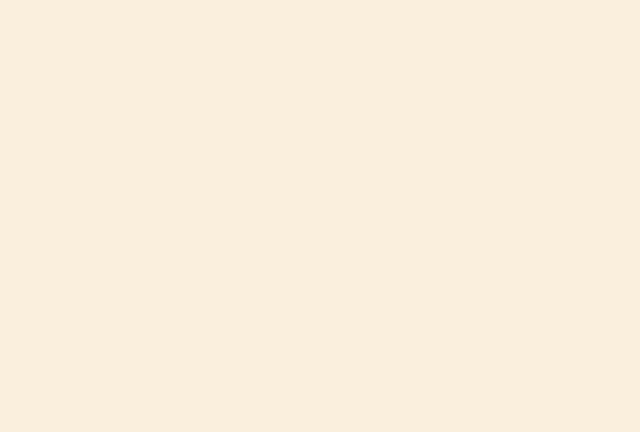
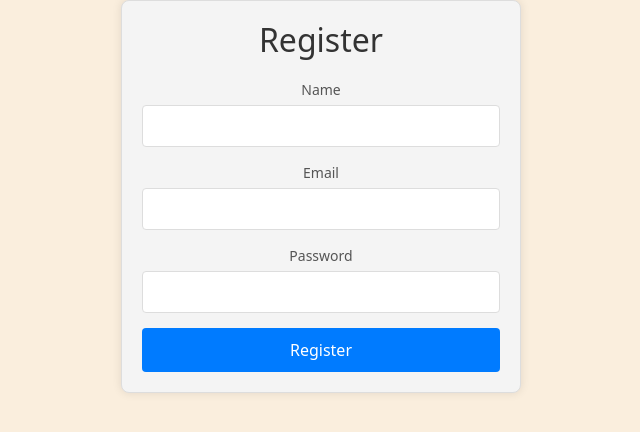
Before and after one commit to crisncris0000/Memory-Maps, a React (Create React App) app in the folder fe-app/: page /register in a window 1280 px wide. Before the commit this address had no page. Shown: the top 432 px of the page, without its empty margins (319-959 px from the left). Built offline with nearby package versions, Linux system fonts and the light colour scheme.

Commit message:
added register will style more

```diff
--- a/fe-app/src/App.js
+++ b/fe-app/src/App.js
@@ -5,6 +5,7 @@ import 'mapbox-gl/dist/mapbox-gl.css';
 import { BrowserRouter as Router, Route, Routes } from 'react-router-dom';
 import Login from './components/Authentication/Login';
 import Maps from './components/Maps/Maps';
+import Register from './components/Authentication/Register';
 
 function App() {
   return (
@@ -14,6 +15,7 @@ function App() {
         <Route path='/' element={<Home />}></Route>
         <Route path='/login' element={<Login />}></Route>
         <Route path='/maps' element={<Maps />}></Route>
+        <Route path='/register' element={<Register />}></Route>
       </Routes>
       </div>
     </Router>
--- a/fe-app/src/components/Authentication/Login.jsx
+++ b/fe-app/src/components/Authentication/Login.jsx
@@ -19,7 +19,7 @@ export default function Login() {
                     <input type="password" id="password" name="password" required />
                 </div>
 
-                <button type="submit">Register</button>
+                <Link to="/register"><button type="submit">Register</button></Link>
                 <button type="submit">Login</button>
             </div>
 
--- a/fe-app/src/components/Authentication/Register.jsx
+++ b/fe-app/src/components/Authentication/Register.jsx
@@ -1,9 +1,30 @@
-import React from 'react'
+import React from 'react';
+import '../../css/register.css'
 
 export default function Register() {
-  return (
-    <>
+    return (
+        <>
+            <div className="register-container">
+                <h2>Register</h2>
+                <form onSubmit={null}>
+                    <div className="form-group">
+                        <label htmlFor="name">Name</label>
+                        <input type="text" id="name" name="name" required/>
+                    </div>
 
-    </>
-  )
+                    <div className="form-group">
+                        <label htmlFor="email">Email</label>
+                        <input type="email" id="email" name="email" required/>
+                    </div>
+
+                    <div className="form-group">
+                        <label htmlFor="password">Password</label>
+                        <input type="password" id="password" name="password" required/>
+                    </div>
+
+                    <button type="submit">Register</button>
+                </form>
+            </div>
+        </>
+    )
 }
--- a/fe-app/src/components/Maps/Navigation.jsx
+++ b/fe-app/src/components/Maps/Navigation.jsx
@@ -10,7 +10,7 @@ export default function Navigation() {
     return (
         <Navbar className="bg-body-tertiary custom-navbar">
             <Container>
-                <Link className="nav-link" to={"/"}><Navbar.Brand>Nostalgia Maps</Navbar.Brand></Link>
+                <Link className="nav-link" to="/"><Navbar.Brand>Nostalgia Maps</Navbar.Brand></Link>
                 <Navbar.Toggle/>
                 <Navbar.Collapse className="justify-content-end">
                     <NavDropdown title="Friends List" id="basic-nav-dropdown">
--- /dev/null
+++ b/fe-app/src/css/register.css
@@ -0,0 +1,48 @@
+.register-container {
+    max-width: 400px;
+    margin: auto;
+    padding: 20px;
+    background-color: #f4f4f4;
+    border: 1px solid #ddd;
+    border-radius: 8px;
+    box-shadow: 0 0 10px rgba(0, 0, 0, 0.1);
+  }
+
+h2 {
+    text-align: center;
+    color: #333;
+}
+
+.form-group {
+    margin-bottom: 15px;
+}
+
+label {
+    display: block;
+    font-size: 14px;
+    color: #555;
+    margin-bottom: 5px;
+}
+
+input {
+    width: 100%;
+    padding: 8px;
+    font-size: 16px;
+    border: 1px solid #ddd;
+    border-radius: 4px;
+}
+
+button {
+    background-color: #007bff;
+    color: #fff;
+    padding: 10px;
+    font-size: 16px;
+    border: none;
+    border-radius: 4px;
+    cursor: pointer;
+    width: 100%;
+}
+
+button:hover {
+    background-color: #0056b3;
+}
```
